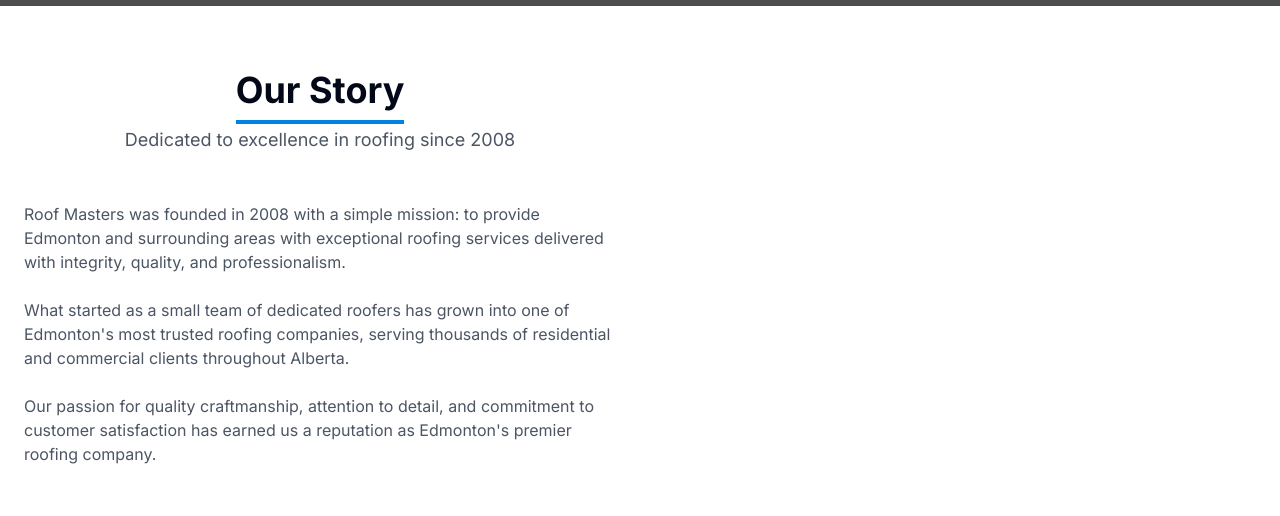
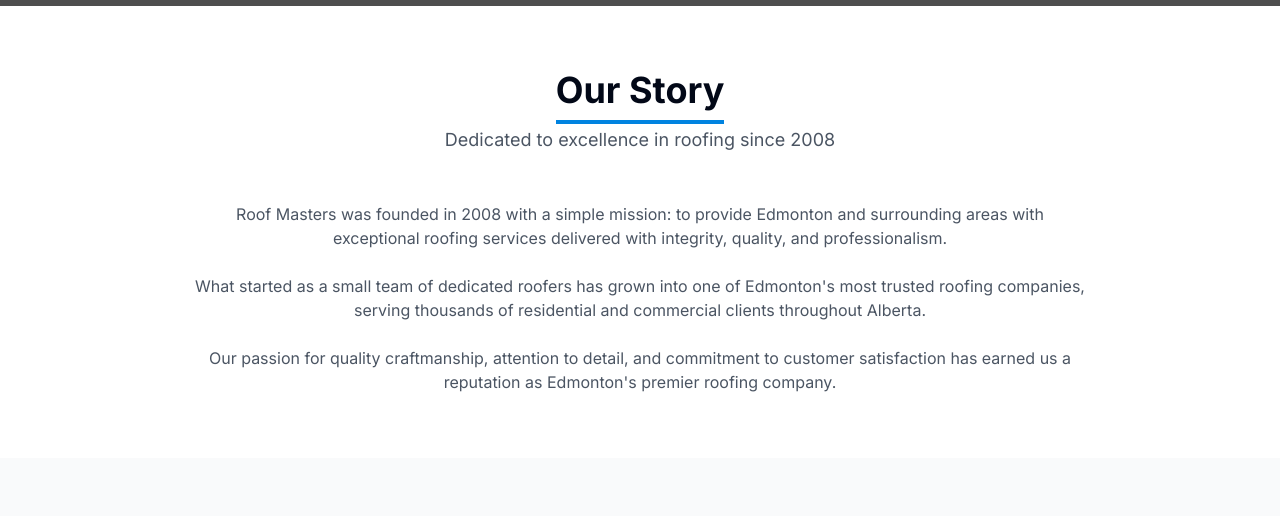
Before and after one commit to vermashiva12/edmonton-roofing-solutions, a React (Vite) app: page /about in a window 1280 px wide. Shown: the part 766-1282 px from the top of the page. Built offline with nearby package versions, Linux system fonts and the light colour scheme; grey boxes are pictures that could not be loaded.

Commit message:
Center "Our Story" section
Center the "Our Story" section content.

```diff
--- a/src/pages/About.tsx
+++ b/src/pages/About.tsx
@@ -1,4 +1,3 @@
-
 import Header from "@/components/layout/Header";
 import Footer from "@/components/layout/Footer";
 import { Hero } from "@/components/ui/hero";
@@ -20,24 +19,23 @@ const About = () => {
         {/* Our Story Section */}
         <section className="py-16 items-center">
           <div className="container mx-auto px-6">
-            <div className="grid grid-cols-1 lg:grid-cols-2 gap-12 items-center">
-              <div className="mx-auto max-w-2xl lg:mx-0">
+            <div className="flex flex-col items-center justify-center">
+              <div className="max-w-4xl text-center">
                 <SectionHeading
                   title="Our Story"
                   subtitle="Dedicated to excellence in roofing since 2008"
                   centered={true}
                 />
-                <p className="text-gray-600 mb-6">
+                <p className="text-gray-600 mb-6 text-center">
                   Roof Masters was founded in 2008 with a simple mission: to provide Edmonton and surrounding areas with exceptional roofing services delivered with integrity, quality, and professionalism.
                 </p>
-                <p className="text-gray-600 mb-6">
+                <p className="text-gray-600 mb-6 text-center">
                   What started as a small team of dedicated roofers has grown into one of Edmonton's most trusted roofing companies, serving thousands of residential and commercial clients throughout Alberta.
                 </p>
-                <p className="text-gray-600">
+                <p className="text-gray-600 text-center">
                   Our passion for quality craftmanship, attention to detail, and commitment to customer satisfaction has earned us a reputation as Edmonton's premier roofing company.
                 </p>
               </div>
-
             </div>
           </div>
         </section>
```
